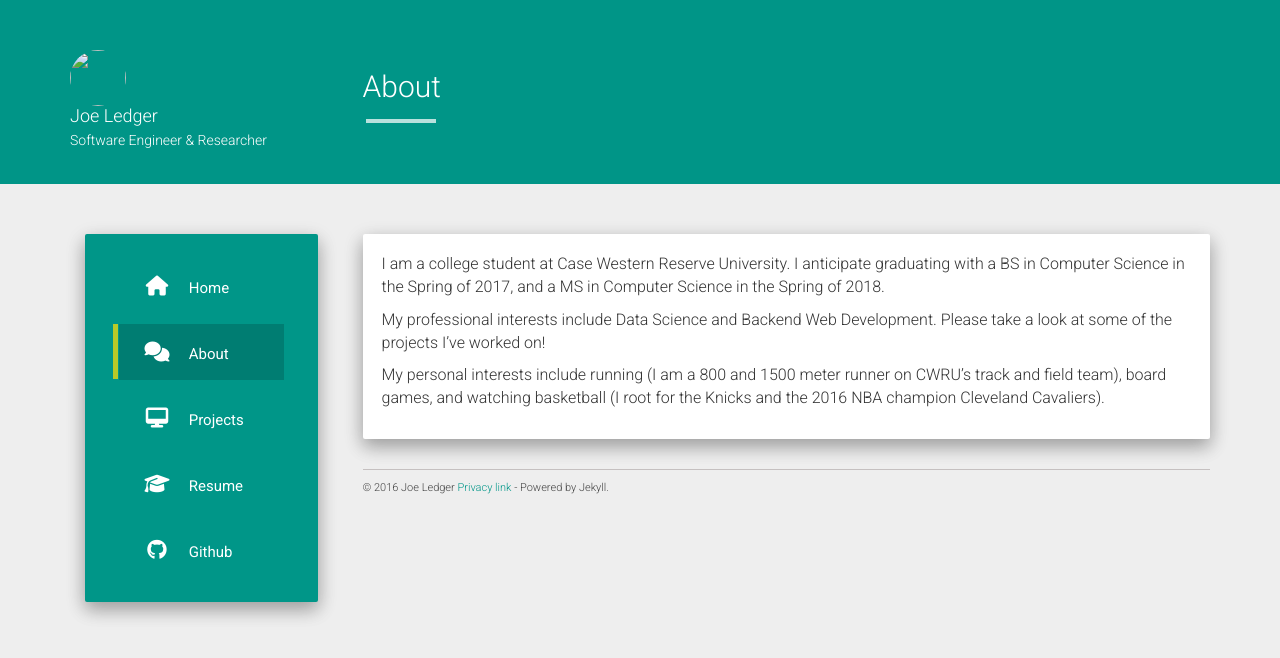
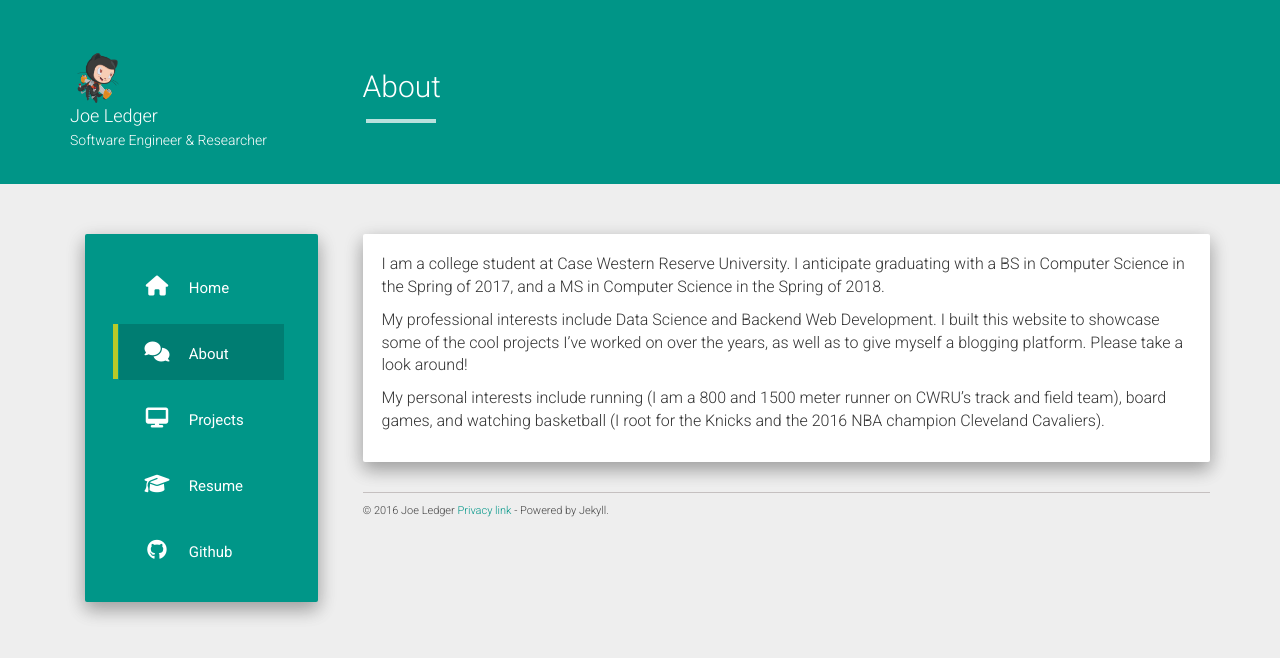
Before and after one commit to joewledger/joewledger.github.io, a Jekyll site: the page built from about.md, in a window 1280 px wide. Shown: the top 658 px of the page. Built offline with Jekyll 4.4.1, drawn with Linux system fonts in a browser that asks for light colours; nearby versions of some CDN libraries.

```diff
--- /dev/null
+++ b/CNAME
@@ -0,0 +1 @@
+joeledger.com
--- a/_data/urls.json
+++ b/_data/urls.json
@@ -17,7 +17,7 @@
   },
   {
     "text": "Resume",
-    "url": "#",
+    "url": "/resume",
     "icon": "fa-graduation-cap",
     "layout": "post"
   },
--- a/_includes/header.html
+++ b/_includes/header.html
@@ -3,7 +3,7 @@
         <div class="row">
           <div class="col-md-3 col-sm-4 col-xs-12">
             <div class="row-picture">
-              <img id="about" class="logo-img" src="{{ site.logo }}" height="75px" width="75px">
+              <img id="about" class="logo-img" src="/static/img/avatar.png" height="75px" width="75px">
             </div>
             <div class="row-details">
               <h4 class="list-group-item-heading">{{ site.author }}</h4>
--- a/about.md
+++ b/about.md
@@ -6,6 +6,6 @@ permalink: /about/
 
 I am a college student at Case Western Reserve University. I anticipate graduating with a BS in Computer Science in the Spring of 2017, and a MS in Computer Science in the Spring of 2018.
 
-My professional interests include Data Science and Backend Web Development. Please take a look at some of the projects I've worked on!
+My professional interests include Data Science and Backend Web Development. I built this website to showcase some of the cool projects I've worked on over the years, as well as to give myself a blogging platform. Please take a look around!
 
 My personal interests include running (I am a 800 and 1500 meter runner on CWRU's track and field team), board games, and watching basketball (I root for the Knicks and the 2016 NBA champion Cleveland Cavaliers).
```
Also changed, not shown: static/projects/unvolt.png.
